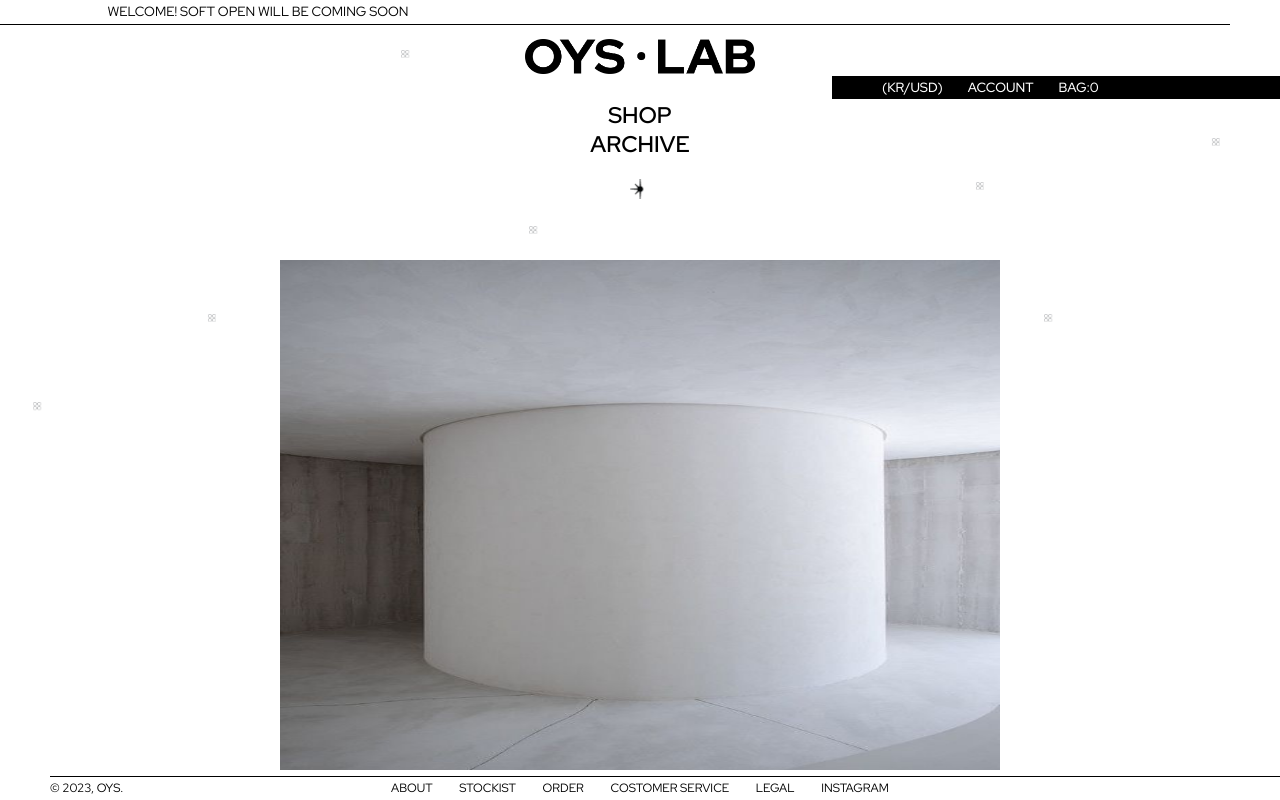
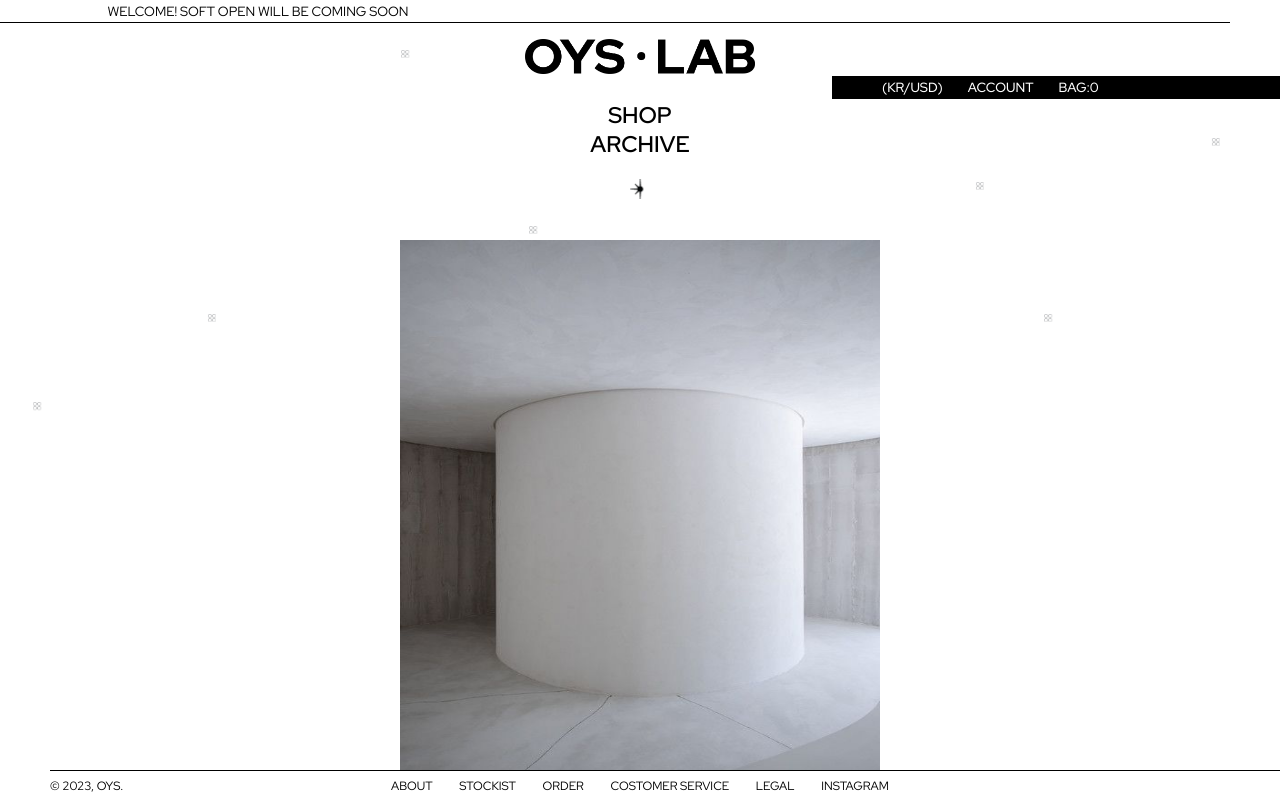
Before and after one commit to OYS-LAB/frontend, a Next.js app: page / in a window 1280 px wide. Built offline with nearby package versions, Linux system fonts and the light colour scheme.

Commit message:
update: footer, content영역 수정

```diff
--- a/src/components/layout/Footer/styles.ts
+++ b/src/components/layout/Footer/styles.ts
@@ -21,7 +21,7 @@ export const Hr = styled.hr<HrProps>`
   border: none;
   border-top: 1px solid ${({ borderColor }) => borderColor};
   margin-left: 50px;
-  padding-bottom: 5px;
+  padding-bottom: 9px;
   @media (max-width: 1023px) {
     border-top: 0.4px solid ${({ borderColor }) => borderColor};
   }
@@ -33,15 +33,18 @@ export const Container = styled.section<SectionType>`
   font-weight: 500;
   font-size: 10px;
   text-align: center;
+  padding-bottom: 10px;
   @media (max-width: 1023px) {
     margin-left: -35px;
     font-size: 9pt;
     padding-top: 25px;
+    padding-left: 10%;
   }
   @media (max-width: 600px) {
     margin-left: -35px;
     font-size: 9pt;
     padding-top: 10px;
+    padding-left: 15%;
   }
 `;
 export const ContainerChild = styled.p`
@@ -58,7 +61,6 @@ export const ContainerChild = styled.p`
 `;
 
 export const Footer = styled.section<FooterProps>`
-  padding: 6px 0 7px;
   position: fixed;
   width: 100%;
   bottom: 0;
@@ -94,7 +96,6 @@ export const Footer = styled.section<FooterProps>`
       isHiddenMenuVisible &&
       css`
         display: block;
-        height: 150px;
         padding: 20px 0;
       `}
   }
@@ -109,6 +110,7 @@ export const Menus = styled.ul`
   font-size: 9pt;
   @media (max-width: 1023px) {
     padding-right: 0;
+    padding-left: 5%;
   }
 `;
 
@@ -126,7 +128,7 @@ export const Copyright = styled.em<CopyrightProps>`
   @media (max-width: 1023px) {
     font-weight: 500;
     margin-left: -35px;
-    padding-left: 0;
+    padding-left: 5%;
     ${({ isMobile }) =>
       isMobile
         ? css`
@@ -148,6 +150,7 @@ export const Copyright = styled.em<CopyrightProps>`
             position: unset;
             text-align: center;
             margin-top: 10px;
+            padding-left: 10%;
           `
         : css`
             display: none;
--- a/src/components/layout/TopMarquee/index.tsx
+++ b/src/components/layout/TopMarquee/index.tsx
@@ -7,8 +7,9 @@ const TopMarquee = () => {
 
   return (
     <$.Wrap>
-      <$.Header borderColor={borderColor}>
+      <$.Header>
         <$.Message>{welcomeMessage}</$.Message>
+        <$.Hr borderColor={borderColor} />
       </$.Header>
     </$.Wrap>
   );
--- a/src/components/layout/TopMarquee/styles.ts
+++ b/src/components/layout/TopMarquee/styles.ts
@@ -1,6 +1,6 @@
 import styled, { keyframes } from 'styled-components';
 
-interface Props {
+interface HrProps {
   borderColor: string;
 }
 
@@ -17,10 +17,9 @@ const slideInLeft = keyframes`
 }
 `;
 
-export const Header = styled.div<Props>`
+export const Header = styled.div`
   width: calc(100% - 50px);
   padding-bottom: 5px;
-  border-bottom: 1px solid ${props => props.borderColor};
   @media (max-width: 1023px) {
     border-bottom-width: 0.4px;
   }
@@ -32,6 +31,7 @@ export const Message = styled.p`
   font-family: 'Red Hat Display', sans-serif;
   font-weight: 400;
   font-size: 10pt;
+  padding-bottom: 4px;
   animation-name: ${slideInLeft};
   animation-duration: 25s;
   animation-timing-function: linear;
@@ -42,3 +42,8 @@ export const Message = styled.p`
     font-size: 10px;
   }
 `;
+
+export const Hr = styled.hr<HrProps>`
+  border: none;
+  border-top: 1px solid ${({ borderColor }) => borderColor};
+`;
--- a/src/components/main/Contents/styles.ts
+++ b/src/components/main/Contents/styles.ts
@@ -6,8 +6,9 @@ export const Wrap = styled.section`
 
 export const MainImage = styled.img`
   display: block;
-  width: 720px;
-  height: 540px;
+  max-width: 720px;
+  width: 60vh;
+  height: 70vh;
   margin: 0 auto;
   position: absolute;
   bottom: 0;
@@ -15,10 +16,10 @@ export const MainImage = styled.img`
   transform: translate(-50%, 0);
 
   @media (max-width: 1023px) {
-    height: 80%;
+    height: 80vh;
   }
   @media (max-width: 600px) {
     width: 100%;
-    height: 504px;
+    height: 75vh;
   }
 `;
--- a/src/components/main/PopUpMenu/styles.ts
+++ b/src/components/main/PopUpMenu/styles.ts
@@ -21,7 +21,7 @@ export const PopupMenu = styled.ul<MenusProps>`
   display: ${({ isHiddenMenuVisible }) =>
     isHiddenMenuVisible ? 'flex' : 'none'};
   animation: fadeInDown 1s;
-  margin-top: 50px;
+  padding-top: 50px;
   flex-flow: column;
   height: 100%;
   padding-bottom: 140px;
@@ -30,7 +30,7 @@ export const PopupMenu = styled.ul<MenusProps>`
   animation-timing-function: linear;
   @media (max-width: 1023px) {
     margin-top: 0;
-    height: 89%;
+    height: 90%;
     padding-bottom: inherit;
   }
   @media (max-width: 600px) {
```
